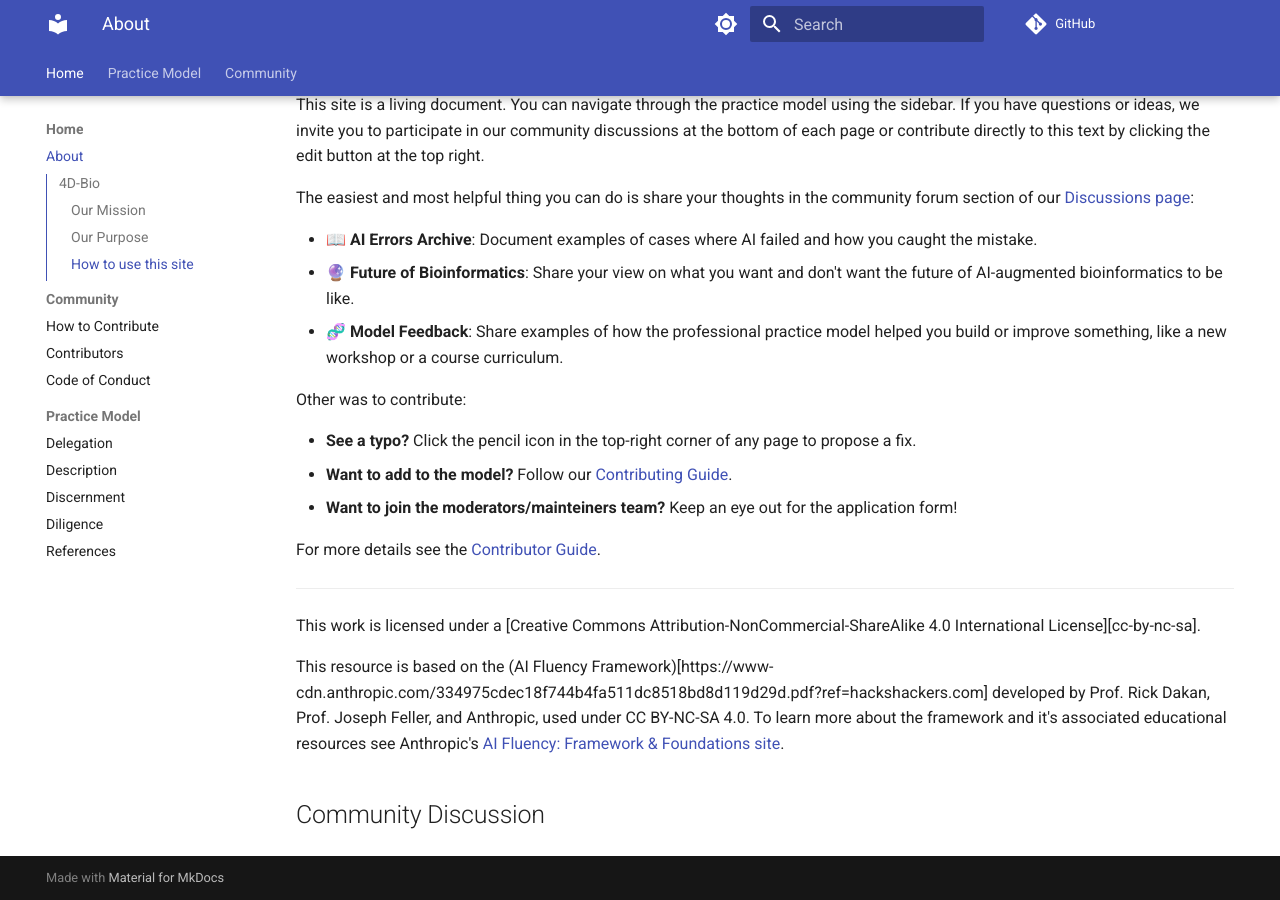
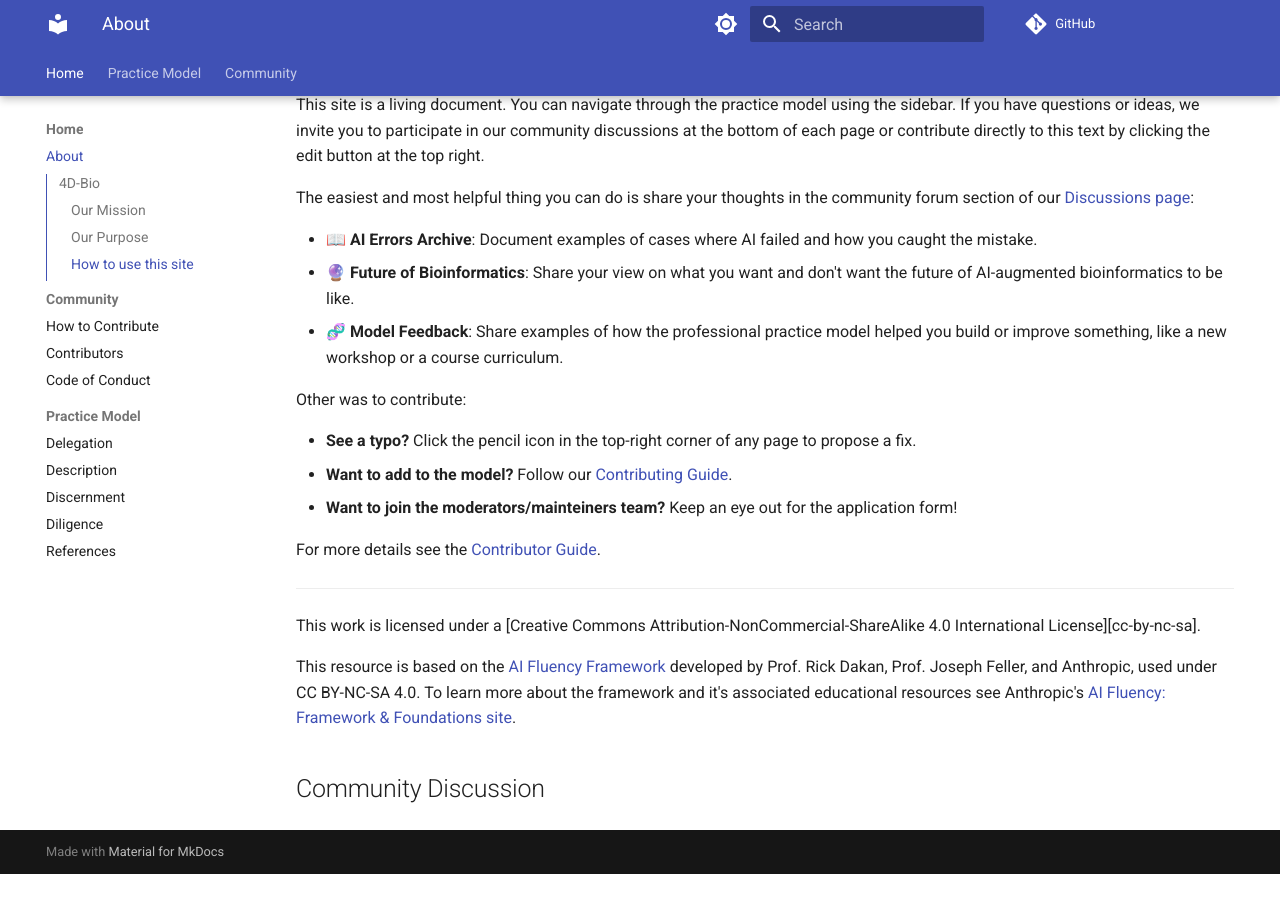
Before and after one commit to larisa-msoto/ai-bioinformatics-practice-model, an MkDocs documentation site: the page built from docs/index.md, in a window 1280 px wide and 900 px high, scrolled down 929 px. Built offline with MkDocs 1.6.1 and Material for MkDocs 9.7.7, drawn with Linux system fonts in a browser that asks for light colours; comment, search, counter and statistics services are not loaded; after the commit the page ends 1803 px from its top, so only the background shows below that.

Commit message:
Update index.md

```diff
--- a/docs/index.md
+++ b/docs/index.md
@@ -39,4 +39,4 @@ For more details see the [Contributor Guide](https://larisa-msoto.github.io/ai-b
 This work is licensed under a
 [Creative Commons Attribution-NonCommercial-ShareAlike 4.0 International License][cc-by-nc-sa].
 
-This resource is based on the (AI Fluency Framework)[https://www-cdn.anthropic.com/334975cdec18f744b4fa511dc8518bd8d119d29d.pdf?ref=hackshackers.com] developed by Prof. Rick Dakan, Prof. Joseph Feller, and Anthropic, used under CC BY-NC-SA 4.0. To learn more about the framework and it's associated educational resources see Anthropic's [AI Fluency: Framework & Foundations site](https://www.anthropic.com/learn/claude-for-you).
+This resource is based on the [AI Fluency Framework](https://www-cdn.anthropic.com/334975cdec18f744b4fa511dc8518bd8d119d29d.pdf?ref=hackshackers.com) developed by Prof. Rick Dakan, Prof. Joseph Feller, and Anthropic, used under CC BY-NC-SA 4.0. To learn more about the framework and it's associated educational resources see Anthropic's [AI Fluency: Framework & Foundations site](https://www.anthropic.com/learn/claude-for-you).
```
